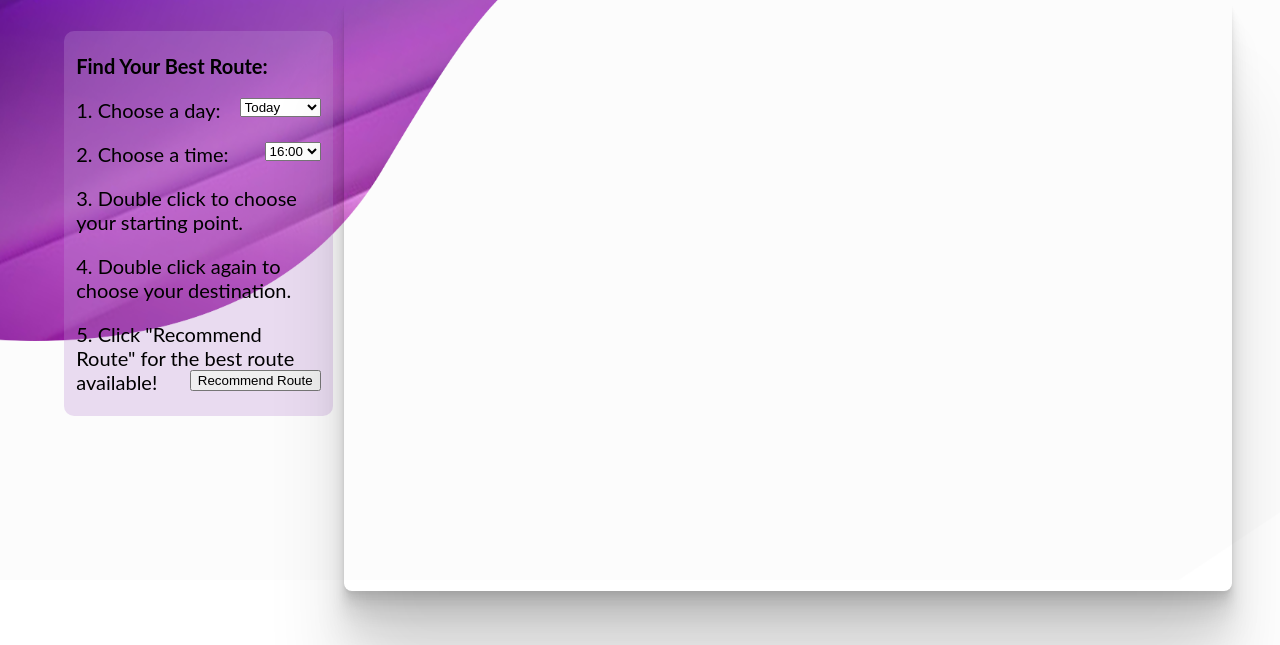
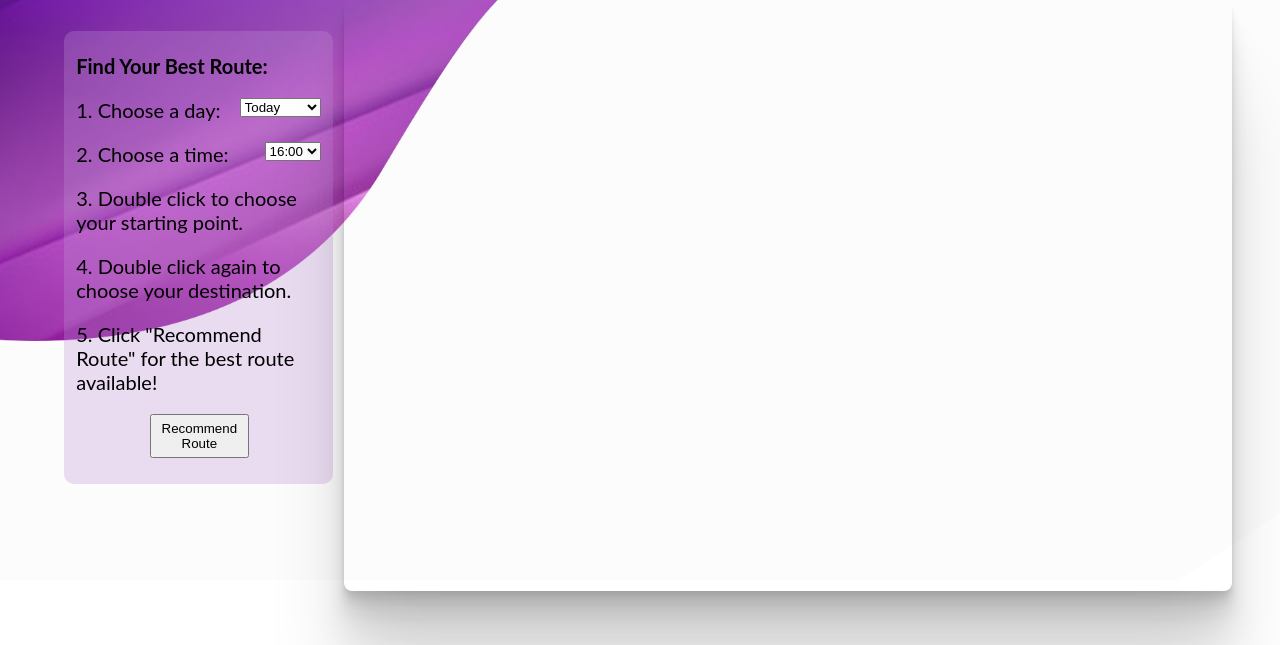
Before and after one commit to EJEgan/CityBikes, a Flask app: page /route in a window 1280 px wide. Shown: the part 325-970 px from the top of the page. Run offline with Flask 2, Linux system fonts and the light colour scheme; data that the repository does not hold is empty; some libraries are stand-ins or nearby versions.

Commit message:
Instructions div small tweaks.

```diff
--- a/flaskapp/static/routestyle.css
+++ b/flaskapp/static/routestyle.css
@@ -114,7 +114,8 @@ body {
 }
 
 #route_button {
-    float: right;
+    margin: 0 30%;
+    padding: 5px 10px;
 }
 
 .instructions{
--- a/flaskapp/templates/route.html
+++ b/flaskapp/templates/route.html
@@ -61,8 +61,8 @@ Let our recommender system make life a little easier for you!<br><br>
             <select id="time_select"></select></p>
             <p>3. Double click to choose your starting point.</p>
             <p>4. Double click again to choose your destination.</p>
-            <p>5. Click "Recommend Route" for the best route available!
-            <button id="route_button" onclick="recStations()">Recommend Route</button></p>
+            <p>5. Click "Recommend Route" for the best route available!</p>
+            <button id="route_button" onclick="recStations()">Recommend Route</button><br><br>
         </div>
 
 
```
